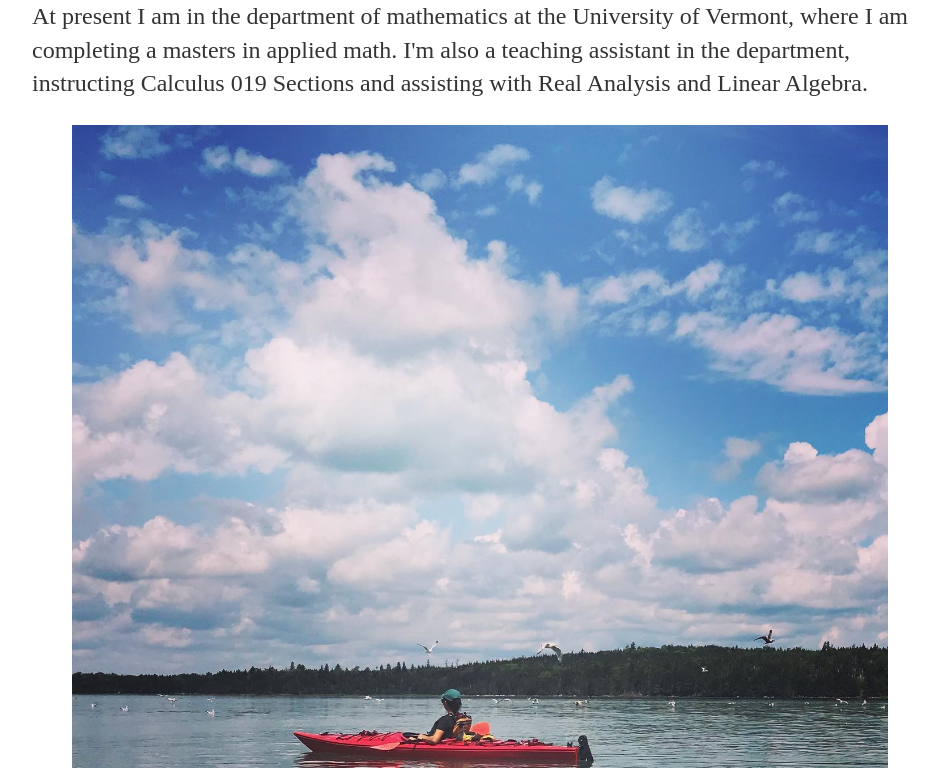
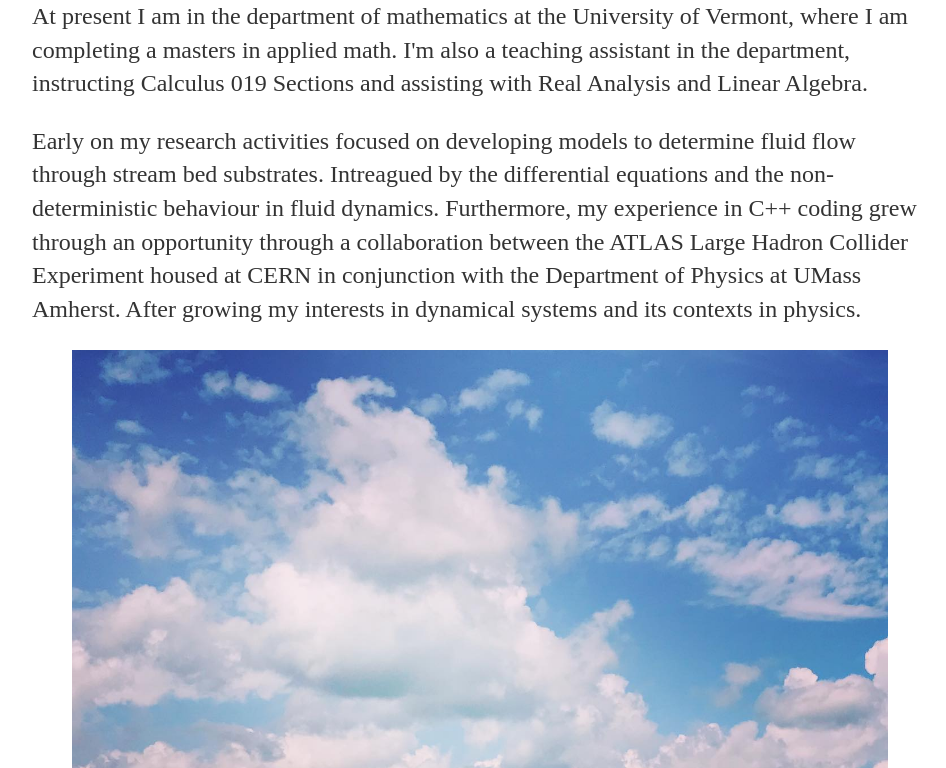
Before and after one commit to ATarren/atarren.github.io, a Jekyll site: the page built from about/index.md, in a window 1280 px wide and 900 px high, scrolled down 620 px, cut to the strip 132-900 px from the top of the window. Shown: the whole strip, without its empty margins (160-1106 px from the left). Built offline with Jekyll 4.4.1, drawn with Linux system fonts in a browser that asks for light colours.

Commit message:
Update index.md

```diff
--- a/about/index.md
+++ b/about/index.md
@@ -8,6 +8,8 @@ title: About
 
     <p>At present I am in the department of mathematics at the University of Vermont, where I am completing a masters in applied math. I'm also a teaching assistant in the department, instructing Calculus 019 Sections and assisting with Real Analysis and Linear Algebra. </p>
 
+    <p>Early on my research activities focused on developing models to determine fluid flow through stream bed substrates. Intreagued by the differential equations and the non-deterministic behaviour in fluid dynamics. Furthermore, my experience in C++ coding grew through an opportunity through a collaboration between the ATLAS Large Hadron Collider Experiment housed at CERN in conjunction with the Department of Physics at UMass Amherst. After growing my interests in dynamical systems and its contexts in physics.</p>
+
 {% include image.html url="/images/me.jpg" description="One of my favorite activities." %}
 
 
```
